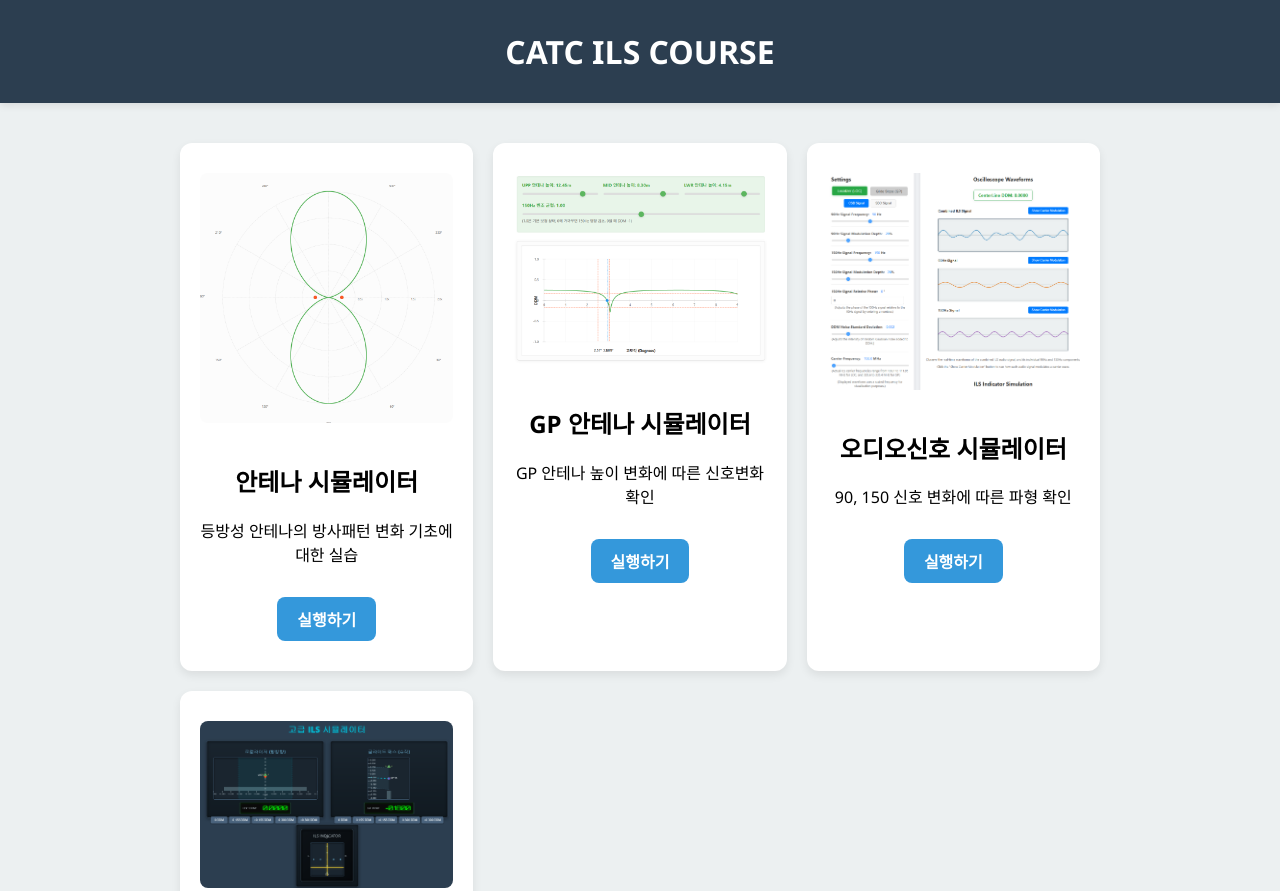
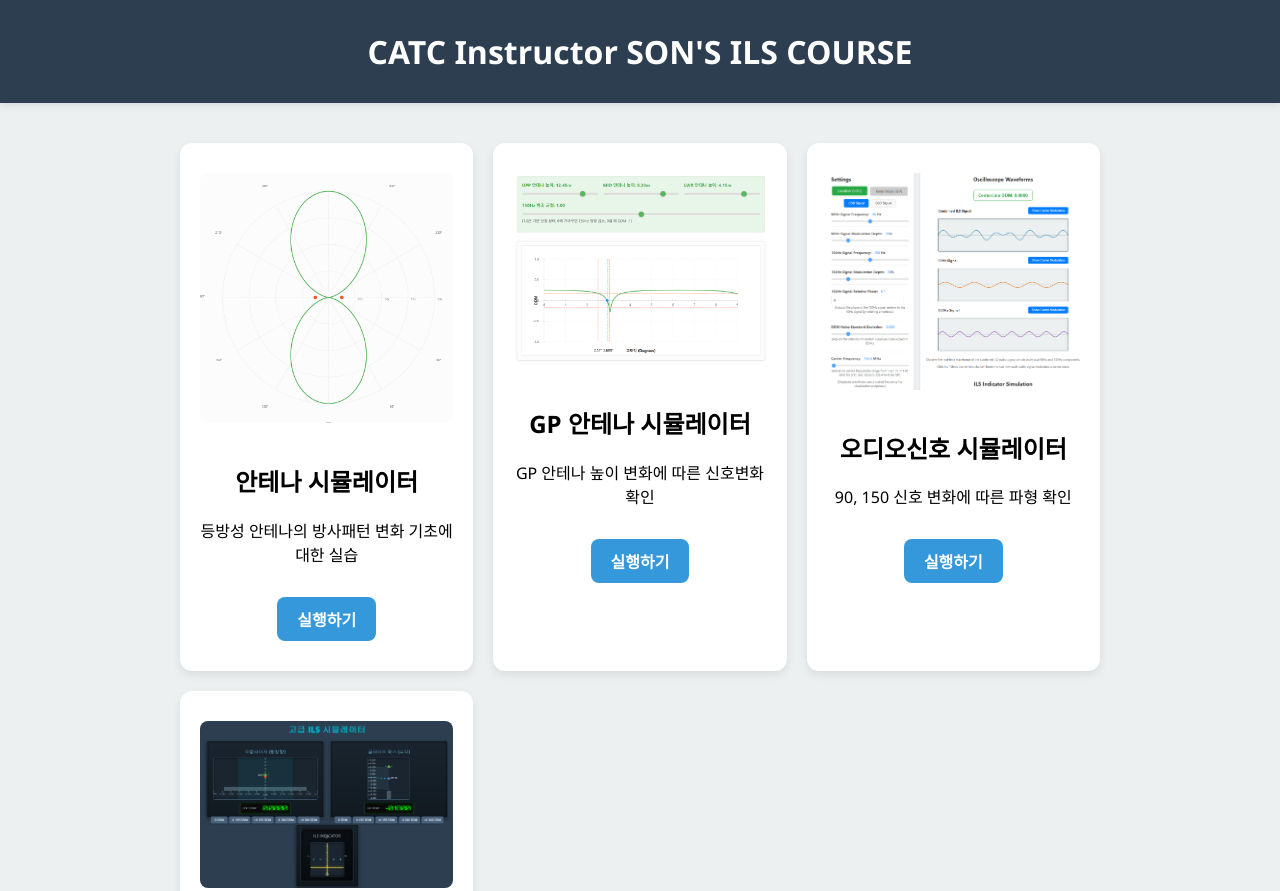
Before and after one commit to Sonwooram/ILS-SIM, a plain HTML site: page index.html in a window 1280 px wide. Shown: the top 891 px of the page. Drawn offline with Linux system fonts and the light colour scheme.

Commit message:
Update index.html

```diff
--- a/index.html
+++ b/index.html
@@ -79,7 +79,7 @@
 <body>
 
   <header>
-    <h1>CATC ILS COURSE</h1>
+    <h1>CATC Instructor SON'S ILS COURSE</h1>
   </header>
 
   <section class="sim-grid">
```
